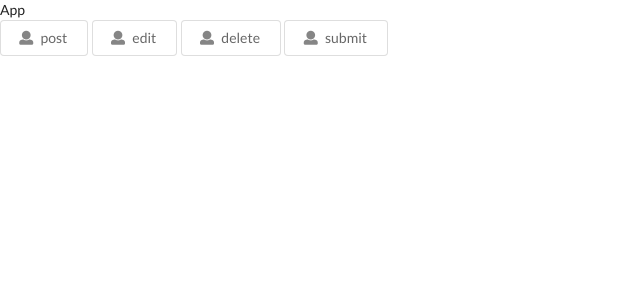
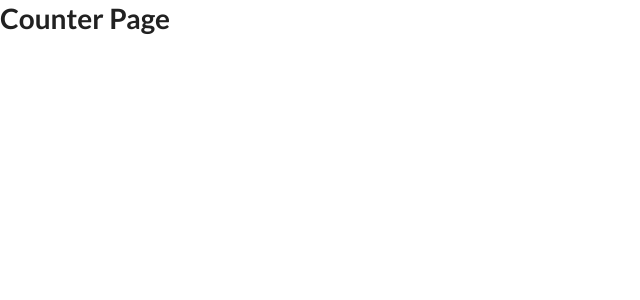
Before and after one commit to cotoro-lab/helloreact, a React (Create React App) app: page /counter-page in a window 1280 px wide. Shown: the top 300 px of the page, without its empty margins (0-640 px from the left). Built offline with nearby package versions, Linux system fonts and the light colour scheme.

Commit message:
Routing use 'react-router-dom'

```diff
--- a/package.json
+++ b/package.json
@@ -12,7 +12,8 @@
     "@types/react-dom": "^18.2.14",
     "react": "^18.2.0",
     "react-dom": "^18.2.0",
-    "react-scripts": "5.0.1",
+    "react-router-dom": "^6.18.0",
+    "react-scripts": "^3.0.1",
     "typescript": "^4.9.5",
     "web-vitals": "^2.1.4"
   },
--- a/src/App.tsx
+++ b/src/App.tsx
@@ -1,16 +1,19 @@
 import React from 'react';
+import { Link } from 'react-router-dom';
 
-import Button from './Button';
 
 const App = () => {
   return(
-    <div>
-      <div>App</div>
-      <Button title='post'/>
-      <Button title='edit'/>
-      <Button title='delete'/>
-      <Button title='submit'/>
-    </div>
+    <>
+      <h1>Hello React Home</h1>
+      <nav>
+        <ul>
+          <li><Link to="prop-page">ボタンを使ってpropを簡単に理解する</Link></li>
+          <li><Link to="counter-page">Counterを作成してstateを簡単に理解する</Link></li>
+        </ul>
+      </nav>
+
+    </>
   );
 };
 
--- /dev/null
+++ b/src/CounterPage.tsx
@@ -0,0 +1,10 @@
+import React from 'react';
+
+export const CounterPage = () => {
+    return (
+        <div>
+            <h1>Counter Page</h1>
+        </div>
+
+    );
+};
--- /dev/null
+++ b/src/PropPage.tsx
@@ -0,0 +1,16 @@
+import React from 'react';
+
+import Button from './Button';
+
+export const PropPage = () => {
+    return (
+        <div>
+            <div>App</div>
+            <Button title='post'/>
+            <Button title='edit'/>
+            <Button title='delete'/>
+            <Button title='submit'/>
+        </div>
+    )
+
+};
--- /dev/null
+++ b/src/RouterConfig.tsx
@@ -0,0 +1,20 @@
+import React from 'react';
+import { BrowserRouter, Link, Routes, Route } from 'react-router-dom';
+
+import App from './App';
+import { PropPage } from './PropPage';
+import { CounterPage } from './CounterPage';
+
+export const RouterConfig:React.VFC = () => {
+    return (
+        <>
+        <BrowserRouter>
+        <Routes>
+            <Route index element={<App />} />
+            <Route path='prop-page' index element={<PropPage />} />
+            <Route path='counter-page' index element={<CounterPage />} />
+        </Routes>
+        </BrowserRouter>
+        </>
+    );
+};
--- a/src/index.tsx
+++ b/src/index.tsx
@@ -1,6 +1,11 @@
 import React from 'react';
 import ReactDOM from 'react-dom';
 
-import App from './App';
+import { RouterConfig } from './RouterConfig';
 
-ReactDOM.render(<App />, document.querySelector('#root'));
+ReactDOM.render(
+  <React.StrictMode>
+  <RouterConfig />
+  </React.StrictMode>,
+  document.getElementById('root')
+);
--- a/tsconfig.json
+++ b/tsconfig.json
@@ -18,7 +18,7 @@
     "resolveJsonModule": true,
     "isolatedModules": true,
     "noEmit": true,
-    "jsx": "react-jsx"
+    "jsx": "preserve"
   },
   "include": [
     "src"
```
Also changed, not shown: 1 other file (tests, documents, lock files or other folders).
